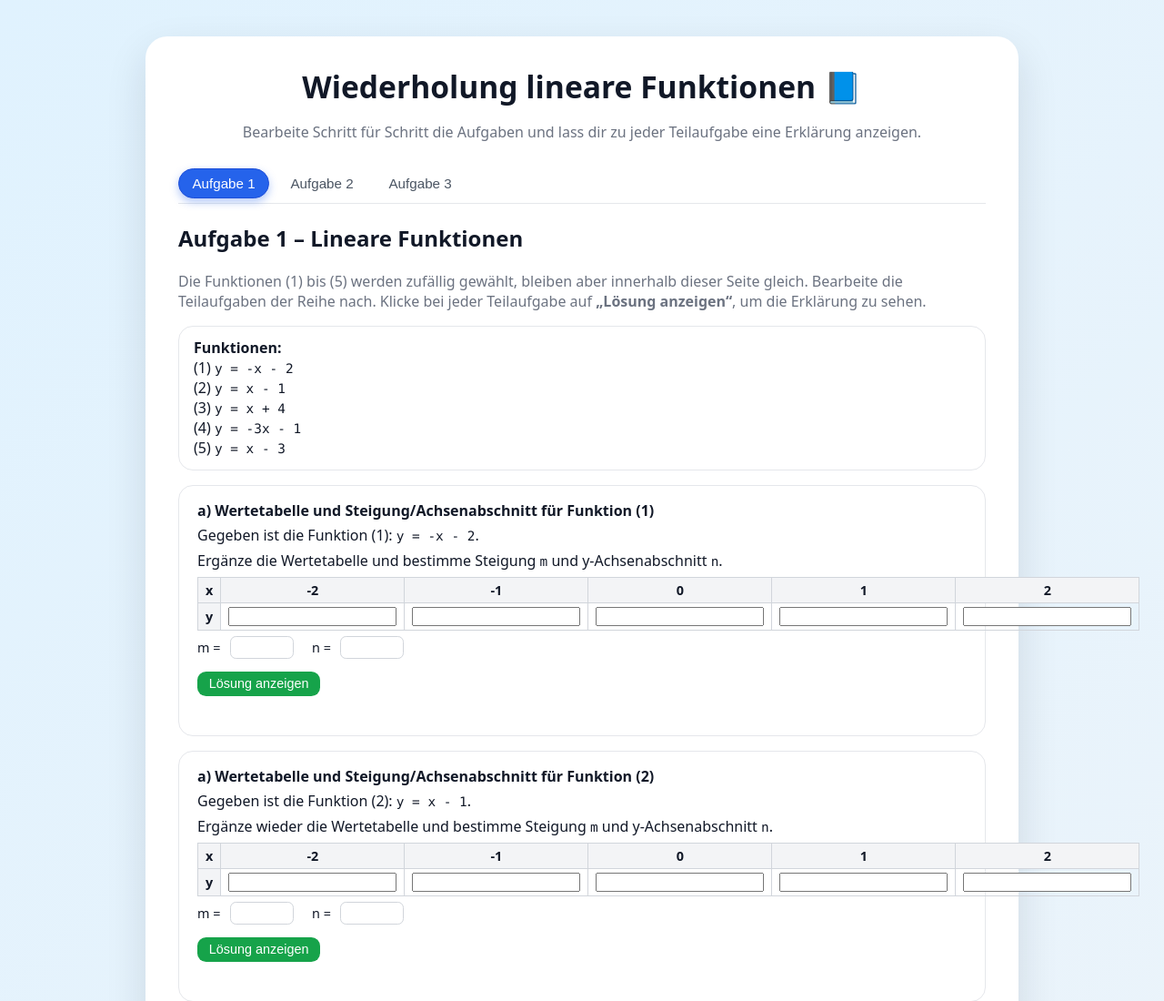
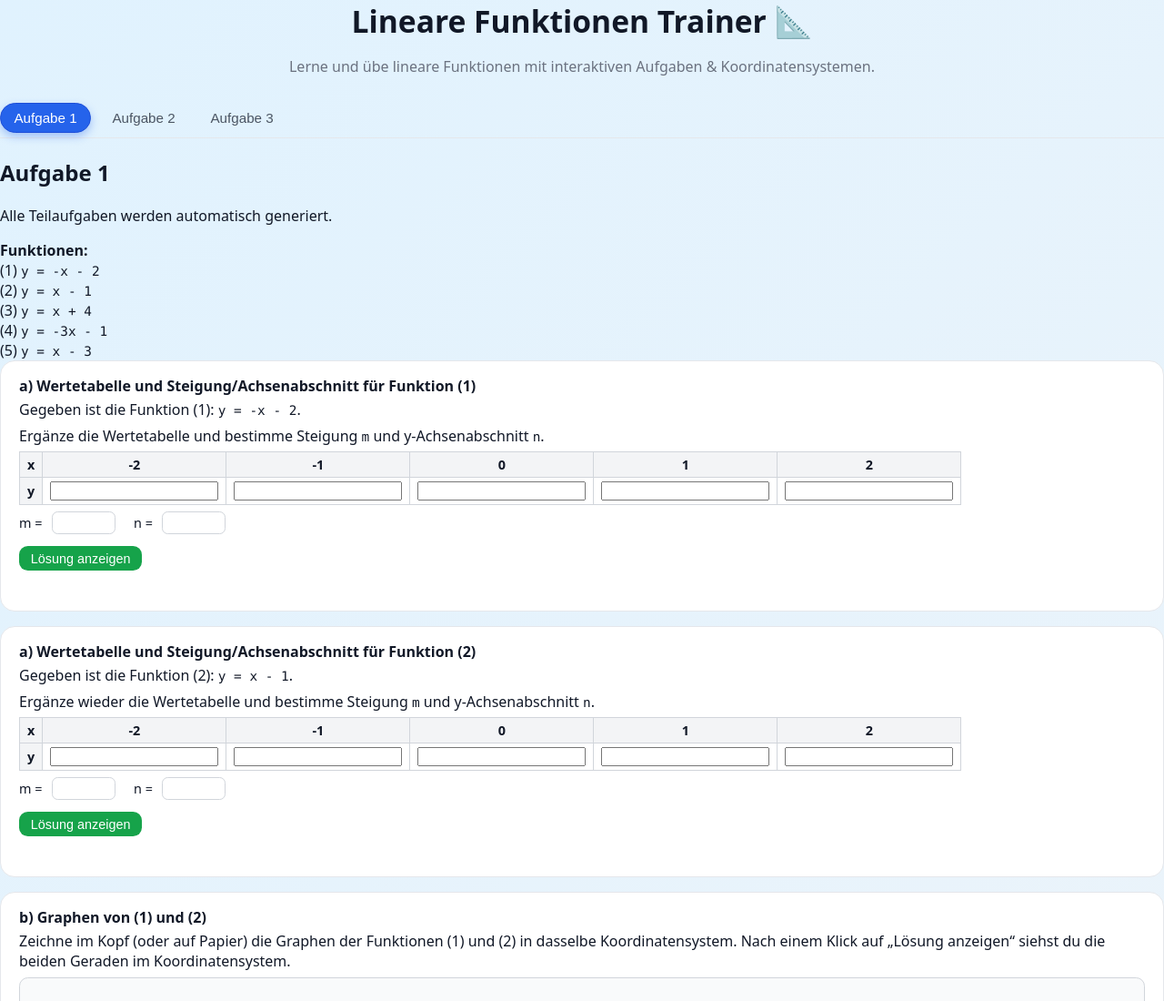
Before and after one commit to Panzerfahrer02/Lineare-Funktionen, a plain HTML site: page index.html in a window 1280 px wide. Shown: the top 1100 px of the page at 91% size. Drawn offline with Linux system fonts and the light colour scheme.

Commit message:
Update index.html

```diff
--- a/index.html
+++ b/index.html
@@ -2,15 +2,17 @@
 <html lang="de">
 <head>
   <meta charset="UTF-8" />
-  <title>Wiederholung lineare Funktionen – Trainer</title>
+  <meta name="viewport" content="width=device-width, initial-scale=1.0" />
+  <title>Lineare Funktionen Trainer</title>
+
+  <!-- Stylesheet -->
   <link rel="stylesheet" href="style.css" />
 </head>
 <body>
-  <div class="app">
-    <h1>Wiederholung lineare Funktionen 📘</h1>
-    <p class="subtitle">
-      Bearbeite Schritt für Schritt die Aufgaben und lass dir zu jeder Teilaufgabe eine Erklärung anzeigen.
-    </p>
+  <div class="page-container">
+
+    <h1>Lineare Funktionen Trainer 📐</h1>
+    <p class="subtitle">Lerne und übe lineare Funktionen mit interaktiven Aufgaben & Koordinatensystemen.</p>
 
     <!-- Tabs -->
     <div class="tabs">
@@ -19,37 +21,29 @@
       <button class="tab-button" data-tab="3">Aufgabe 3</button>
     </div>
 
-    <!-- Inhalt Aufgabe 1 -->
+    <!-- TAB 1 -->
     <div id="tab-1" class="tab-content active">
-      <h2>Aufgabe 1 – Lineare Funktionen</h2>
-      <p class="tab-hint">
-        Die Funktionen (1) bis (5) werden zufällig gewählt, bleiben aber innerhalb dieser Seite gleich.
-        Bearbeite die Teilaufgaben der Reihe nach. Klicke bei jeder Teilaufgabe auf
-        <strong>„Lösung anzeigen“</strong>, um die Erklärung zu sehen.
-      </p>
-      <div id="aufgabe1-funktionsliste" class="card small-card"></div>
+      <h2>Aufgabe 1</h2>
+      <p>Alle Teilaufgaben werden automatisch generiert.</p>
+      <div id="aufgabe1-funktionsliste" class="funktionsliste"></div>
       <div id="aufgabe1-container"></div>
     </div>
 
-    <!-- Inhalt Aufgabe 2 -->
+    <!-- TAB 2 -->
     <div id="tab-2" class="tab-content">
       <h2>Aufgabe 2</h2>
-      <p class="tab-hint">
-        Hier können wir später weitere Aufgaben ergänzen.
-      </p>
       <div id="aufgabe2-container"></div>
     </div>
 
-    <!-- Inhalt Aufgabe 3 -->
+    <!-- TAB 3 -->
     <div id="tab-3" class="tab-content">
       <h2>Aufgabe 3</h2>
-      <p class="tab-hint">
-        Hier können wir später weitere Aufgaben ergänzen.
-      </p>
       <div id="aufgabe3-container"></div>
     </div>
+
   </div>
 
+  <!-- Main Script -->
   <script src="script.js"></script>
 </body>
 </html>
```
